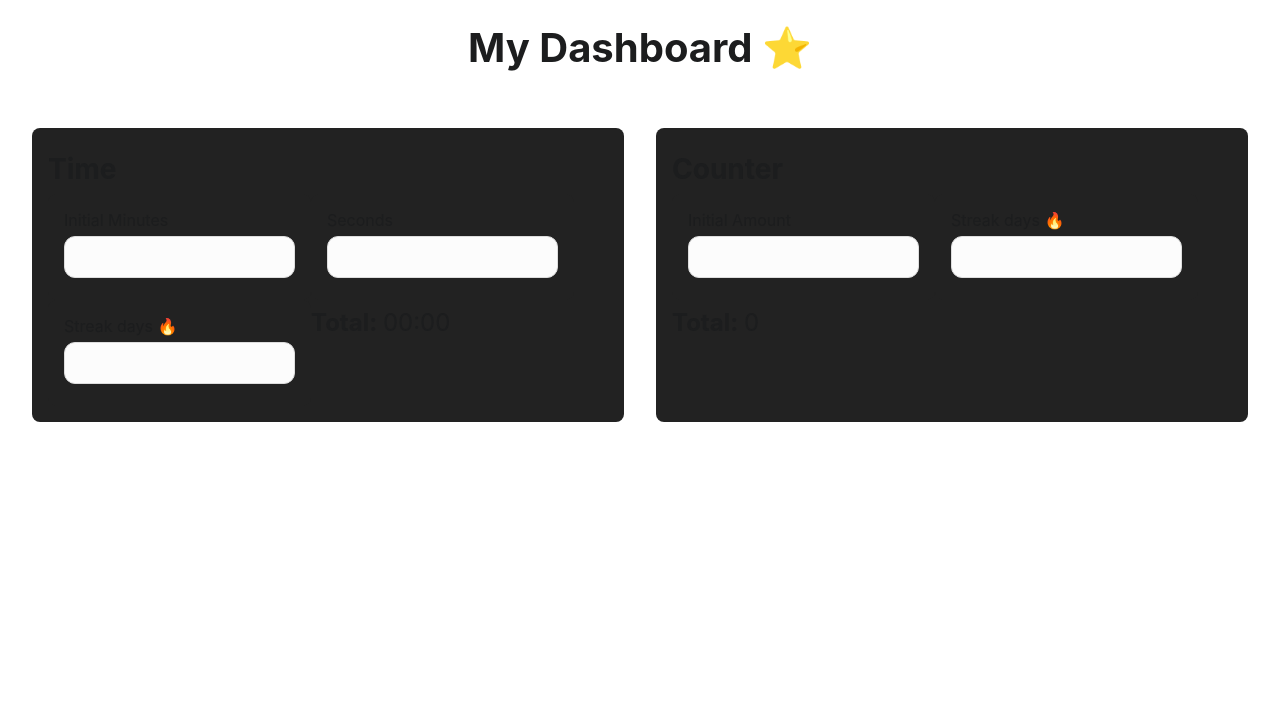
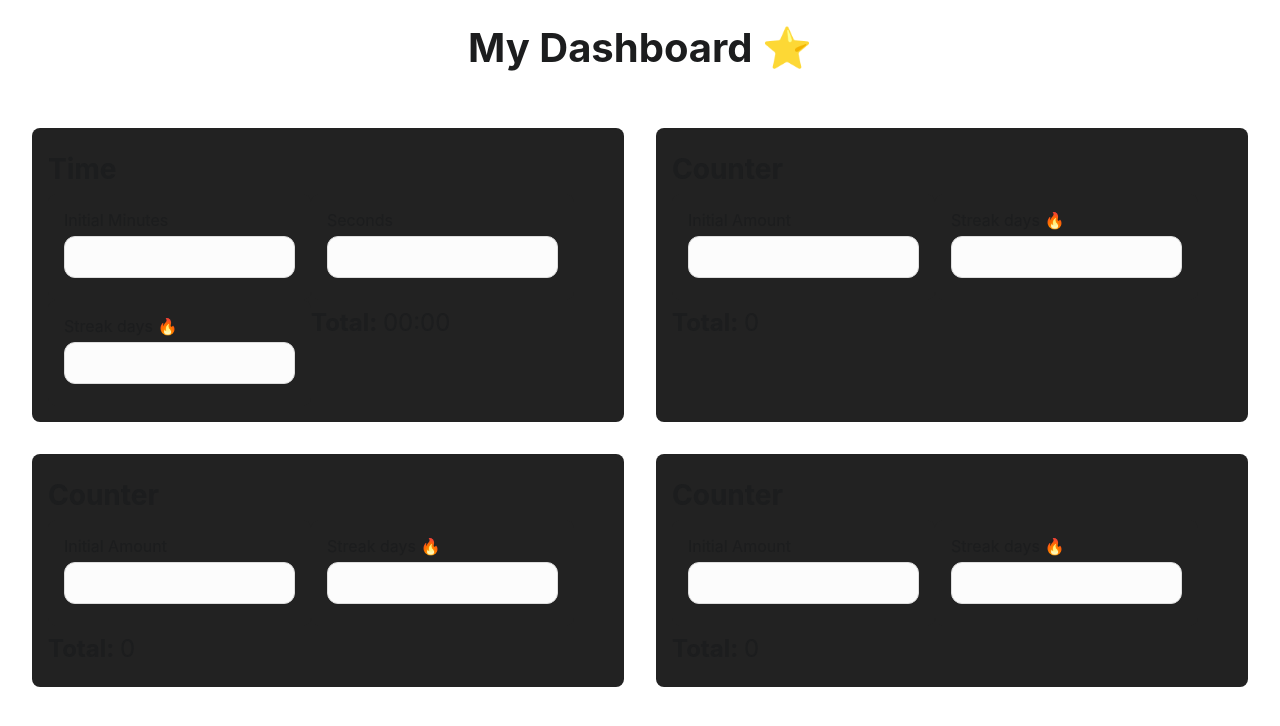
Before and after one commit to ShermanPI/one-percent-streak, a React (Vite) app: page / in a window 1280 px wide. Shown: the top 726 px of the page. Built offline with nearby package versions, Linux system fonts and the light colour scheme.

Commit message:
feat: :sparkles: New entries

```diff
--- a/src/App.jsx
+++ b/src/App.jsx
@@ -76,6 +76,35 @@ function App() {
             <h4>Total: <span>{amount}</span></h4>
           </form>
         </HabitCardTracker>
+
+        <HabitCardTracker title='Counter'>
+        <form className='time-form' onChange={handleAmountChange} ref={countFormRef}>
+            <div className='form-input'>
+              <label htmlFor="amount">Initial Amount</label>
+              <input type="text" name='amount' />
+            </div>
+
+            <div className='form-input'>
+              <label htmlFor="streak">Streak days 🔥</label>
+              <input type="text" name='streak' />
+            </div>
+            <h4>Total: <span>{amount}</span></h4>
+          </form>
+        </HabitCardTracker>
+        <HabitCardTracker title='Counter'>
+        <form className='time-form' onChange={handleAmountChange} ref={countFormRef}>
+            <div className='form-input'>
+              <label htmlFor="amount">Initial Amount</label>
+              <input type="text" name='amount' />
+            </div>
+
+            <div className='form-input'>
+              <label htmlFor="streak">Streak days 🔥</label>
+              <input type="text" name='streak' />
+            </div>
+            <h4>Total: <span>{amount}</span></h4>
+          </form>
+        </HabitCardTracker>
       </div>
     </>
   )
```
